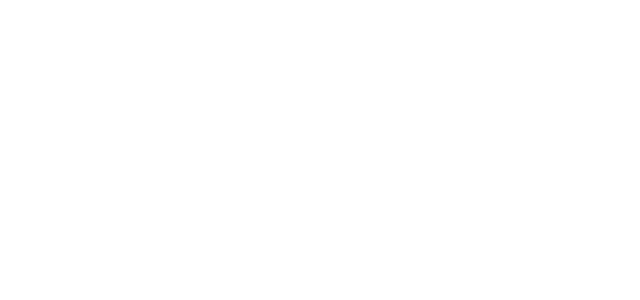
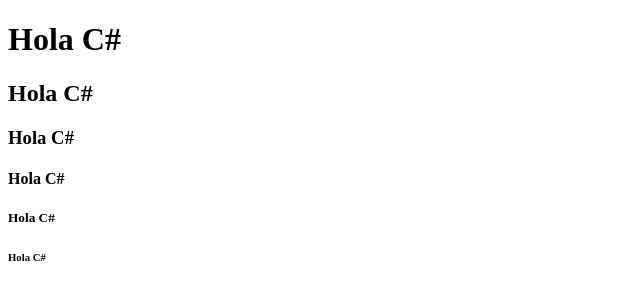
Before and after one commit to Juandavidome/Trabajos-Git, a plain HTML site: page index.html in a window 1280 px wide. Shown: the whole page, without its empty margins (0-640 px from the left). Drawn offline with Linux system fonts and the light colour scheme.

Commit message:
Agregado Titulo"

```diff
--- a/index.html
+++ b/index.html
@@ -7,6 +7,11 @@
     <title>Document</title>
 </head>
 <body>
-
+    <h1>Hola C#</h1>
+    <h2>Hola C#</h2>
+    <h3>Hola C#</h3>
+    <h4>Hola C#</h4>
+    <h5>Hola C#</h5>
+    <h6>Hola C#</h6>
 </body>
 </html>
```
Also changed, not shown: menu.html (added), 2 other files.
